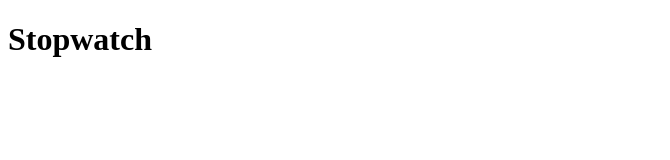
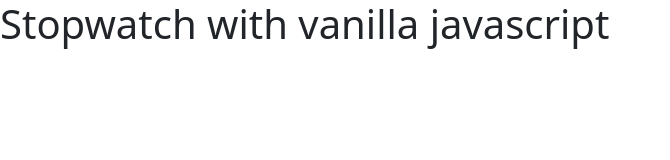
Before and after one commit to pooja-git1999/Stopwatch, a plain HTML site: page index.html in a window 1280 px wide. Shown: the whole page, without its empty margins (0-670 px from the left). Drawn offline with nearby package versions, Linux system fonts and the light colour scheme.

Commit message:
link of css and bootstrap added

```diff
--- a/index.html
+++ b/index.html
@@ -6,10 +6,17 @@
     <meta http-equiv="X-UA-Compatible" content="IE=edge">
     <meta name="viewport" content="width=device-width, initial-scale=1.0">
     <title>Stopwatch</title>
+    <!-- css link -->
+    <link rel="stylesheet" href="index.css">
+    <!-- bootstrap-link -->
+    <link href="https://cdn.jsdelivr.net/npm/bootstrap@5.2.3/dist/css/bootstrap.min.css" rel="stylesheet"
+        integrity="sha384-rbsA2VBKQhggwzxH7pPCaAqO46MgnOM80zW1RWuH61DGLwZJEdK2Kadq2F9CUG65" crossorigin="anonymous">
 </head>
 
 <body>
-    <h1>Stopwatch</h1>
+    <div id="content">
+        <h1 class="heading">Stopwatch with vanilla javascript</h1>
+    </div>
 </body>
 
 </html>
```
